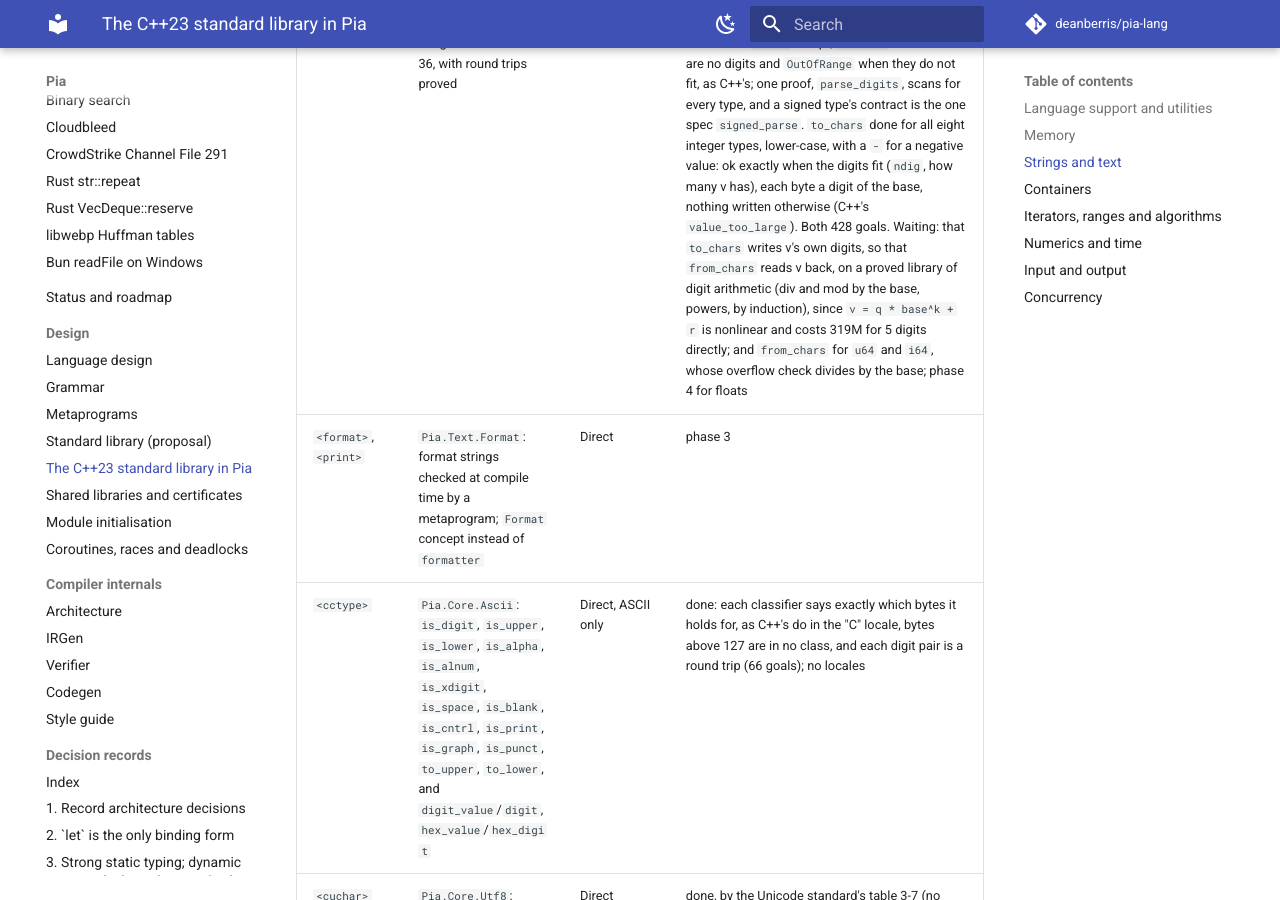
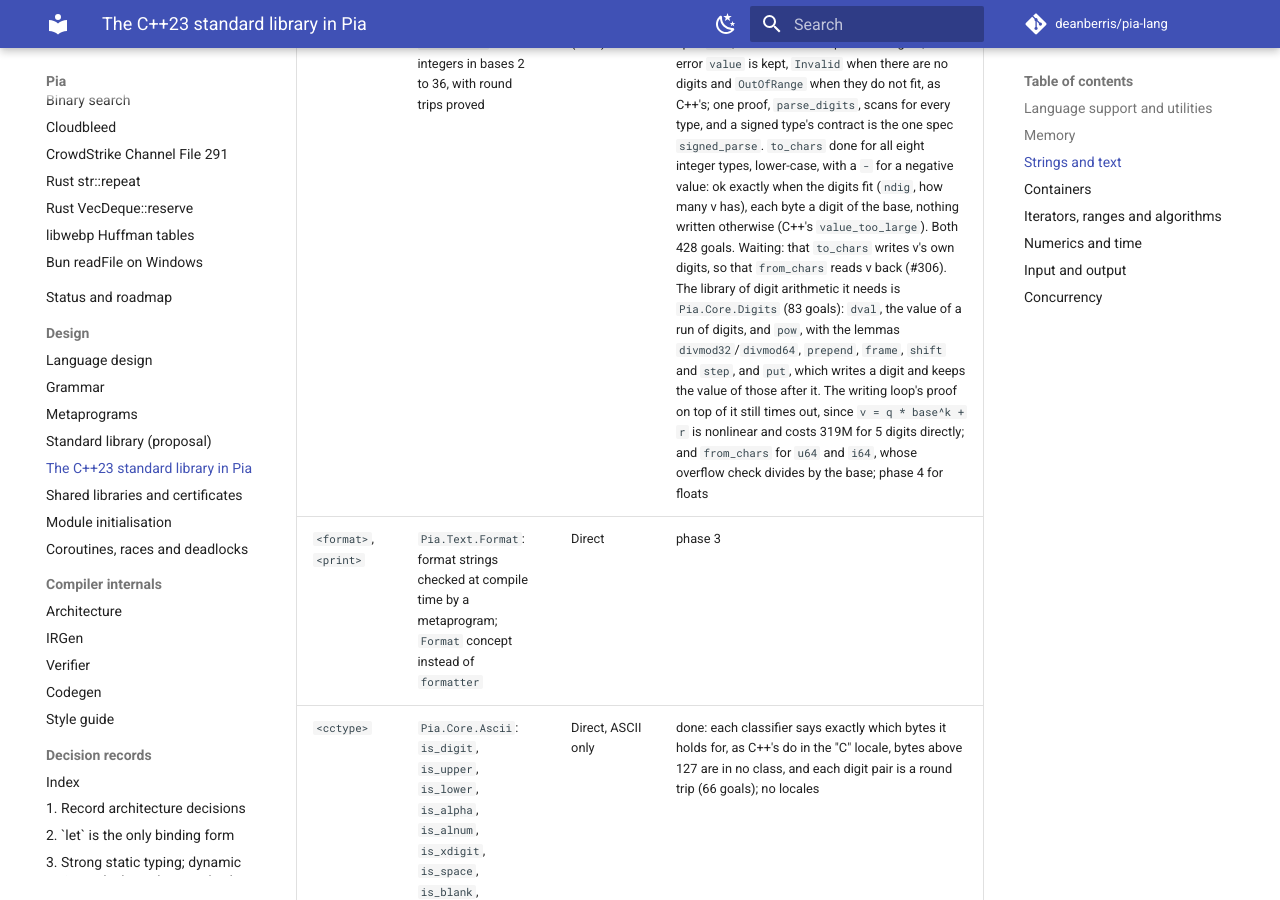
Before and after one commit to deanberris/pia-lang, an MkDocs documentation site: the page built from docs/cpp-std.md, in a window 1280 px wide and 900 px high, scrolled down 5297 px. Built offline with MkDocs 1.6.1 and Material for MkDocs 9.7.7, drawn with Linux system fonts in a browser that asks for light colours; comment, search, counter and statistics services are not loaded.

Commit message:
Pia.Core.Digits: a lemma library for digit strings; interface checks call lemmas
Digits exports dval, pow and the lemmas divmod32, divmod64, shift,
prepend, frame and step, with put, which writes a digit and keeps the
value of the digits after it. Importers call the lemmas as facts.

An interface's contract for a lemma is now checked with a call of the
lemma, so what it proved, by induction or otherwise, is assumed: before,
a recursive lemma's interface contract was re-proved from its spec
functions' unfoldings alone, and failed.

Co-Authored-By: Claude Opus 5.5 <noreply@anthropic.com>

```diff
--- a/docs/cpp-std.md
+++ b/docs/cpp-std.md
@@ -56,7 +56,7 @@ Pia gives what the C++ library lets a program do, in Pia's idioms: slices instea
 | `<string_view>` | `str`, a `[u8]` slice refined to valid UTF-8, with `Pia.Core.Utf8` | Idiom | phase 1 |
 | `<string>` | `Pia.Text.String` over `Pia.Mem.Vec` | Direct; every string takes an allocator | phase 2 |
 | `<cstring>` | slice algorithms (`copy` for `memcpy`, `equal` and `lexicographical_compare` for `memcmp`, `find` for `memchr`); no NUL-terminated strings | Idiom | phase 1 |
-| `<charconv>` | `Pia.Core.Charconv`: `to_chars`, `from_chars` for integers in bases 2 to 36, with round trips proved | Direct; floats deferred (M11) | `from_chars` done for `u8`, `u16`, `u32`, `i8`, `i16` and `i32` in any base 2 to 36: the value exact as the spec `num`, saturated at one past the largest; on an error `value` is kept, `Invalid` when there are no digits and `OutOfRange` when they do not fit, as C++'s; one proof, `parse_digits`, scans for every type, and a signed type's contract is the one spec `signed_parse`. `to_chars` done for all eight integer types, lower-case, with a `-` for a negative value: ok exactly when the digits fit (`ndig`, how many v has), each byte a digit of the base, nothing written otherwise (C++'s `value_too_large`). Both 428 goals. Waiting: that `to_chars` writes v's own digits, so that `from_chars` reads v back, on a proved library of digit arithmetic (div and mod by the base, powers, by induction), since `v = q * base^k + r` is nonlinear and costs 319M for 5 digits directly; and `from_chars` for `u64` and `i64`, whose overflow check divides by the base; phase 4 for floats |
+| `<charconv>` | `Pia.Core.Charconv`: `to_chars`, `from_chars` for integers in bases 2 to 36, with round trips proved | Direct; floats deferred (M11) | `from_chars` done for `u8`, `u16`, `u32`, `i8`, `i16` and `i32` in any base 2 to 36: the value exact as the spec `num`, saturated at one past the largest; on an error `value` is kept, `Invalid` when there are no digits and `OutOfRange` when they do not fit, as C++'s; one proof, `parse_digits`, scans for every type, and a signed type's contract is the one spec `signed_parse`. `to_chars` done for all eight integer types, lower-case, with a `-` for a negative value: ok exactly when the digits fit (`ndig`, how many v has), each byte a digit of the base, nothing written otherwise (C++'s `value_too_large`). Both 428 goals. Waiting: that `to_chars` writes v's own digits, so that `from_chars` reads v back (#306). The library of digit arithmetic it needs is `Pia.Core.Digits` (83 goals): `dval`, the value of a run of digits, and `pow`, with the lemmas `divmod32`/`divmod64`, `prepend`, `frame`, `shift` and `step`, and `put`, which writes a digit and keeps the value of those after it. The writing loop's proof on top of it still times out, since `v = q * base^k + r` is nonlinear and costs 319M for 5 digits directly; and `from_chars` for `u64` and `i64`, whose overflow check divides by the base; phase 4 for floats |
 | `<format>`, `<print>` | `Pia.Text.Format`: format strings checked at compile time by a metaprogram; `Format` concept instead of `formatter` | Direct | phase 3 |
 | `<cctype>` | `Pia.Core.Ascii`: `is_digit`, `is_upper`, `is_lower`, `is_alpha`, `is_alnum`, `is_xdigit`, `is_space`, `is_blank`, `is_cntrl`, `is_print`, `is_graph`, `is_punct`, `to_upper`, `to_lower`, and `digit_value`/`digit`, `hex_value`/`hex_digit` | Direct, ASCII only | done: each classifier says exactly which bytes it holds for, as C++'s do in the "C" locale, bytes above 127 are in no class, and each digit pair is a round trip (66 goals); no locales |
 | `<cuchar>` | `Pia.Core.Utf8`: `sequence_length`, `decode`, `encode`, `valid` | Direct | done, by the Unicode standard's table 3-7 (no overlong forms, no surrogates, nothing above U+10FFFF), with both round trips proved: decoding what `encode` wrote gives the scalar back, and a valid sequence's bytes are what `encode` writes for the value `decode` reads (`bytes_of`) (294 goals); `Pia.Text.Json.Spec`'s own `utf8_len` can move here next |
```
Also changed, not shown: CODEMAP.md (+1 -1 lines), docs/verifier.md (+1 -1 lines), 11 other files.
